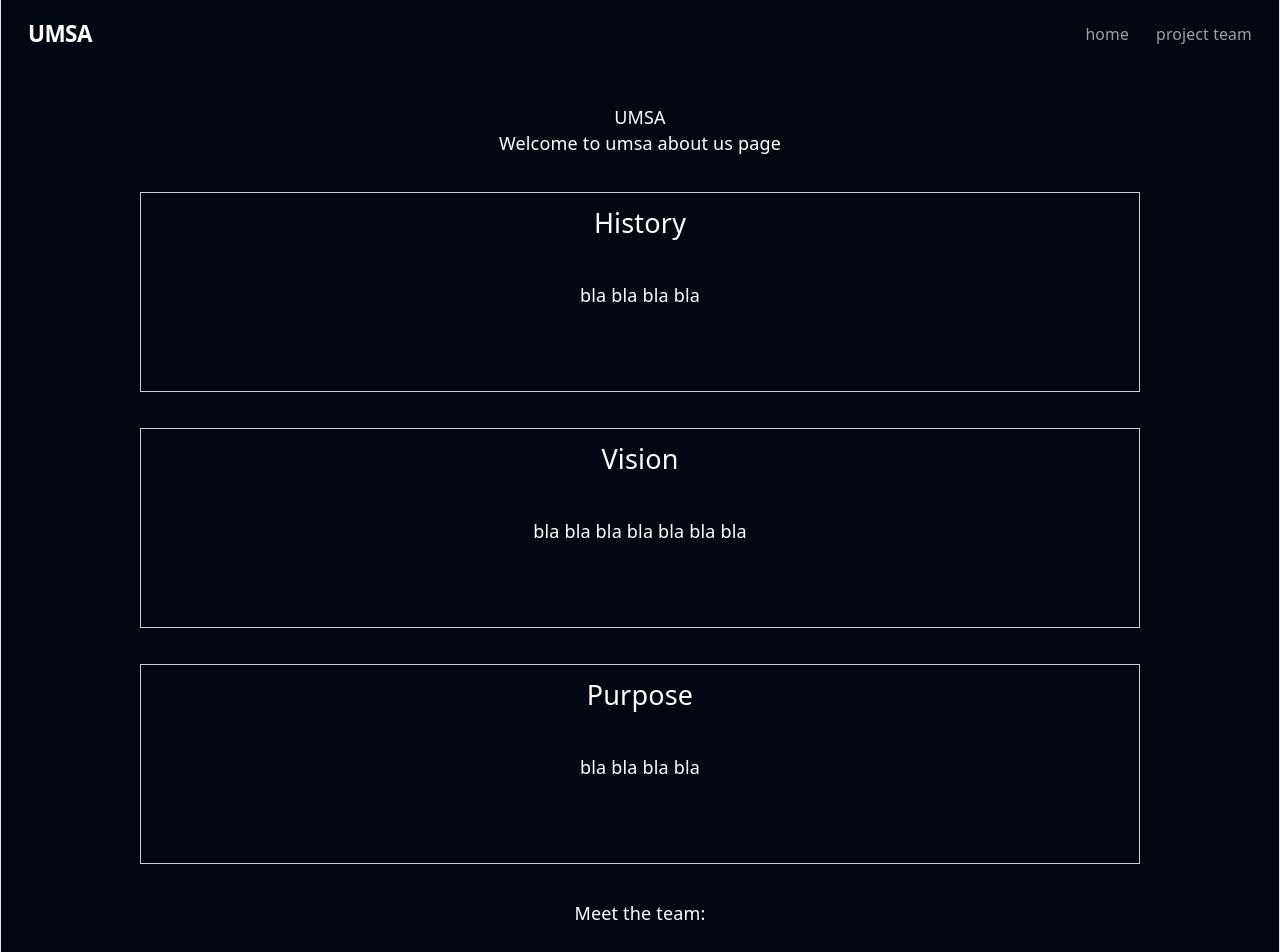
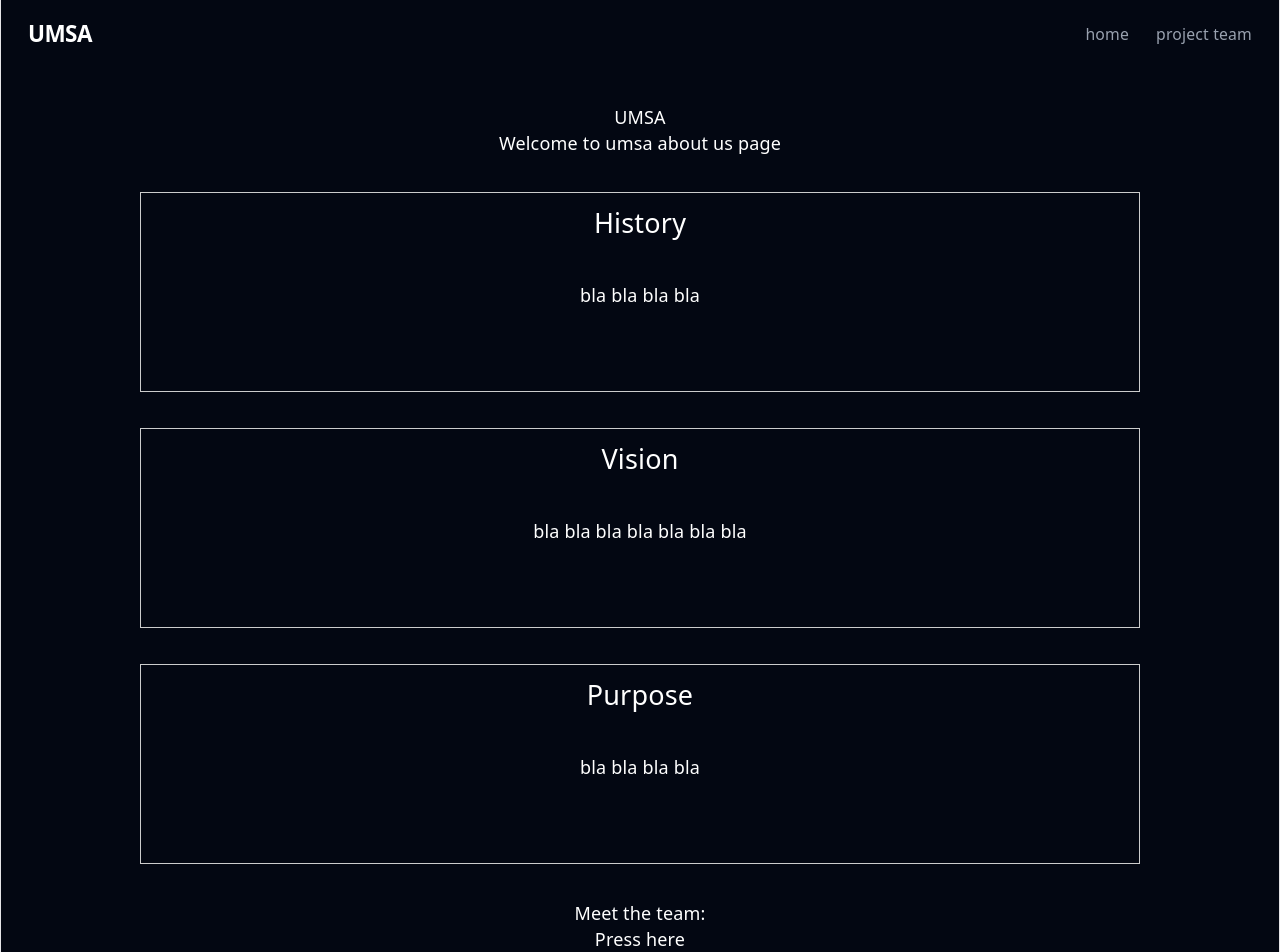
Before and after one commit to UoaWDCC/umsa, a React (Vite) app in the folder client/: page /about in a window 1280 px wide. Shown: the top 952 px of the page. Built offline with nearby package versions, Linux system fonts and the light colour scheme.

Commit message:
feat: added link

```diff
--- a/client/src/pages/About.tsx
+++ b/client/src/pages/About.tsx
@@ -32,7 +32,8 @@ export default function About(){
 
     </div>
     <div className="link">
-        <h2> Meet the team: </h2>
+        <h2> Meet the team:  </h2>
+        <a href = " https://github.com/UoaWDCC/umsa/tree/tadiwa/about-us-page/"> Press here </a>
          </div>
 </div>
 
```
